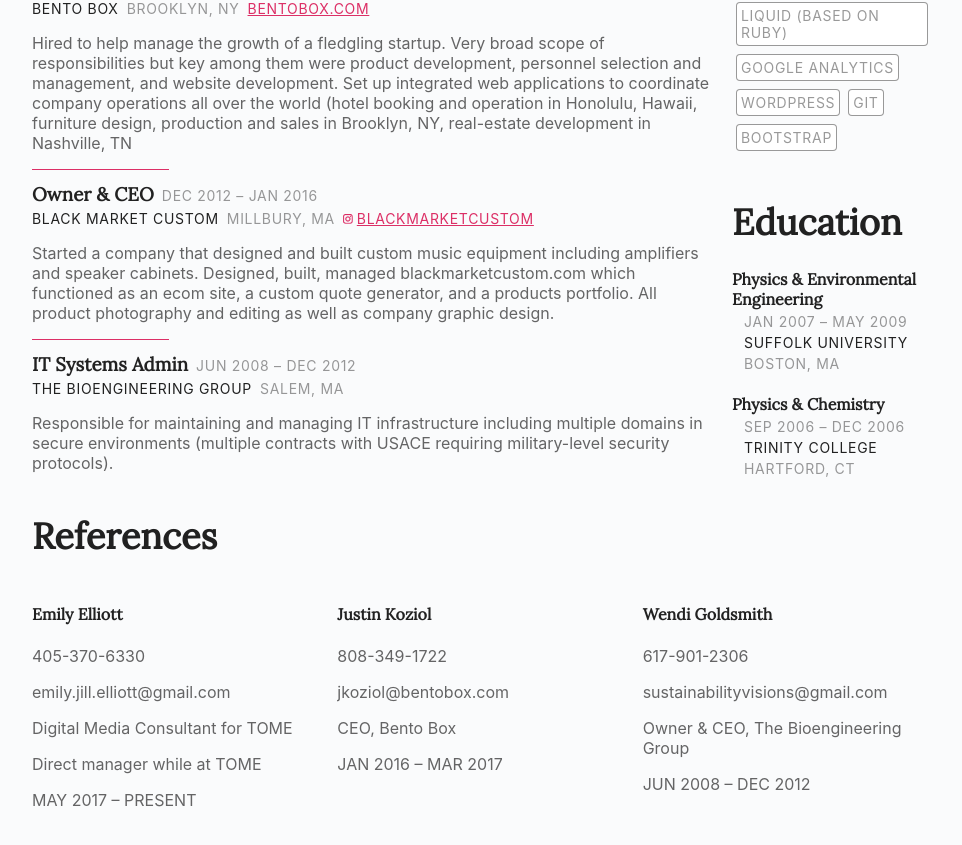
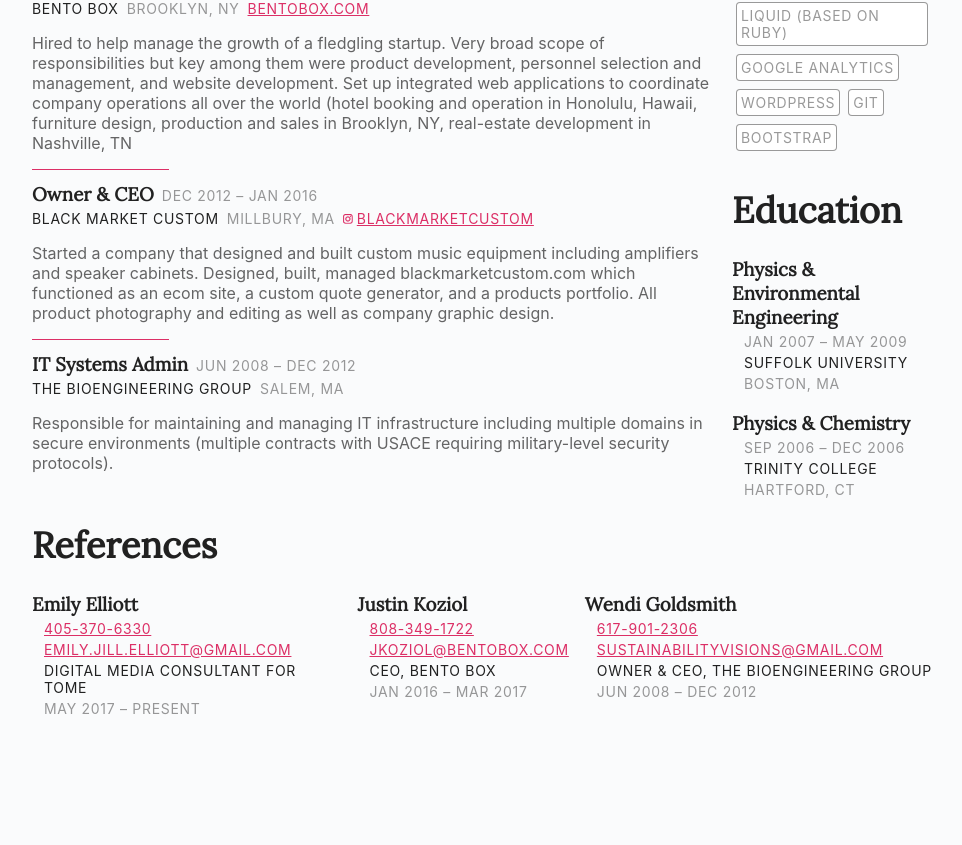
Before and after one commit to cking0987/resume, a Vue app: page / in a window 1280 px wide. Shown: the part 575-1420 px from the top of the page, without its empty margins (158-1120 px from the left). After the commit the page ends 1376 px from the top, so only its background shows below. Built offline with nearby package versions, Linux system fonts and the light colour scheme.

Commit message:
Update education and references sections

```diff
--- a/src/App.vue
+++ b/src/App.vue
@@ -100,7 +100,6 @@
 					phone="405-370-6330"
 					email="emily.jill.elliott@gmail.com"
 					title="Digital Media Consultant for TOME"
-					relation="Direct manager while at TOME"
 					dates="MAY 2017 – PRESENT"/>
 				<Reference
 					name="Justin Koziol"
--- a/src/assets/styles.scss
+++ b/src/assets/styles.scss
@@ -188,7 +188,7 @@
 }
 .education-container {
 	grid-area: education;
-	h4 {
+	h3 {
 		margin-bottom: 0;
 	}
 	p {
@@ -201,13 +201,33 @@
 	}
 }
 
+// References
 .references-container {
 	.references-items {
 		display: grid;
 		gap: $grid-gap-spacing;
 		grid-template: auto auto auto / auto;
 		@include tablet-and-above {
-			grid-template: auto / 1fr 1fr 1fr;
+			grid-template: auto / auto auto auto;
+		}
+	}
+	h3 {
+		margin-bottom: 0;
+	}
+	p {
+		margin: ($grid-gap-spacing * .25) 0 0 ($grid-gap-spacing * .75);
+	}
+	@include mobile {
+		h2 {
+			margin: ($grid-gap-spacing * 3) 0 0 0;
+		}
+	}
+	@include desktop {
+		h2 {
+			margin-bottom: $grid-gap-spacing;
+		}
+		h3 {
+			margin-top: ($grid-gap-spacing * .5);
 		}
 	}
 }
--- a/src/components/Education.vue
+++ b/src/components/Education.vue
@@ -1,6 +1,6 @@
 <template>
 	<div class="education-component">
-		<h4>{{ major }}</h4>
+		<h3>{{ major }}</h3>
 		<p v-if="dates" class="overline">{{ dates }}</p>
 		<p v-if="school" class="overline text-high-emphasis">{{ school }}</p>
 		<p v-if="location" class="overline">{{ location }}</p>
--- a/src/components/Reference.vue
+++ b/src/components/Reference.vue
@@ -1,11 +1,10 @@
 <template>
 	<div class="reference-component">
-		<h4>{{ name }}</h4>
-		<p v-if="phone">{{ phone }}</p>
-		<p v-if="email">{{ email }}</p>
-		<p v-if="title">{{ title }}</p>
-		<p v-if="relation">{{ relation }}</p>
-		<p v-if="dates">{{ dates }}</p>
+		<h3>{{ name }}</h3>
+		<p v-if="phone" class="overline"><a :href="phoneURL">{{ phone }}</a></p>
+		<p v-if="email" class="overline"><a :href="emailURL">{{ email }}</a></p>
+		<p v-if="title" class="overline text-high-emphasis">{{ title }}</p>
+		<p v-if="dates" class="overline">{{ dates }}</p>
 	</div>
 </template>
 
@@ -17,8 +16,15 @@
 		phone: String,
 		email: String,
 		title: String,
-		relation: String,
 		dates: String
+	},
+	computed: {
+		phoneURL: function() {
+			return 'tel:' + this.phone;
+		},
+		emailURL: function() {
+			return 'mailto:' + this.email;
+		}
 	}
 }
 </script>
```
